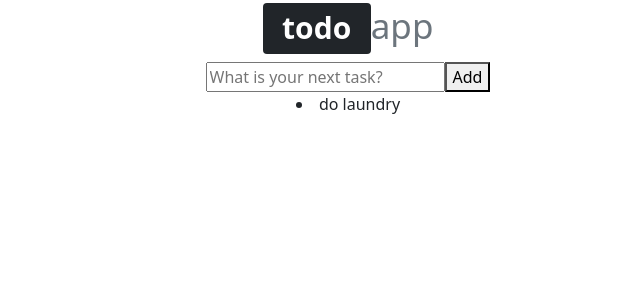
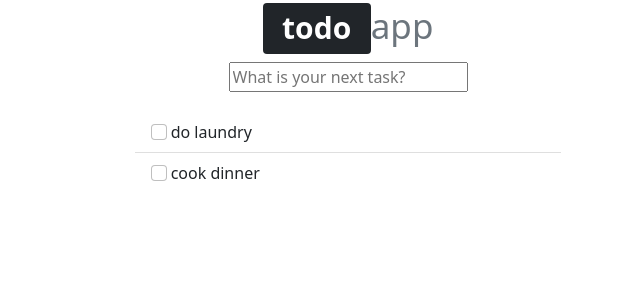
Before and after one commit to RNedder/todo-app, a React (Create React App) app: page / in a window 1280 px wide. Shown: the top 300 px of the page, without its empty margins (292-932 px from the left). Built offline with nearby package versions, Linux system fonts and the light colour scheme.

Commit message:
added bootstrap styling

```diff
--- a/src/App.css
+++ b/src/App.css
@@ -1,38 +1,10 @@
-.App {
-  text-align: center;
+
+.header-container {
+  margin-bottom: 20px;
+  text-align: center
 }
 
-.App-logo {
-  height: 40vmin;
-  pointer-events: none;
+/* checkbox styling */
+.form-check-input {
+
 }
-
-@media (prefers-reduced-motion: no-preference) {
-  .App-logo {
-    animation: App-logo-spin infinite 20s linear;
-  }
-}
-
-.App-header {
-  background-color: #282c34;
-  min-height: 100vh;
-  display: flex;
-  flex-direction: column;
-  align-items: center;
-  justify-content: center;
-  font-size: calc(10px + 2vmin);
-  color: white;
-}
-
-.App-link {
-  color: #61dafb;
-}
-
-@keyframes App-logo-spin {
-  from {
-    transform: rotate(0deg);
-  }
-  to {
-    transform: rotate(360deg);
-  }
-}
--- a/src/App.js
+++ b/src/App.js
@@ -1,5 +1,5 @@
 import { useReducer } from 'react';
-import { v4 as uuid } from 'uuid'; // uni
+import { v4 as uuid } from 'uuid';
 import Header from './components/Header';
 import AddTask from './components/AddTask';
 import TaskDisplay from './components/TaskDisplay';
@@ -8,7 +8,8 @@ import './App.css';
 // initialState object of the todo list - contains an empty array for task objects to be added to
 const initialState = {
   tasks: [
-    { id: uuid(), name: 'do laundry'} // test object - REMOVE LATER
+    { id: uuid(), name: 'do laundry'}, // test object - REMOVE LATER
+    { id: uuid(), name: 'cook dinner'}
   ]
 };
 
@@ -49,6 +50,7 @@ function App() {
 
       {/* Task List */}
       <div className='list-container'>
+        <ul className='list-group list-group-flush col-8 col-md-6 col-lg-4 offset-2 offset-md-3 offset-lg-4' >
           {/* Iterates through the tasks from initialState and maps them into the view list */}
           {tasks.map((task) => {
             return (
@@ -59,9 +61,7 @@ function App() {
               />
             );
           })}
-
-
-
+        </ul>
       </div>
     </div>
   );
--- a/src/components/AddTask.js
+++ b/src/components/AddTask.js
@@ -1,4 +1,5 @@
 import { useState } from 'react';
+import { Button } from 'reactstrap';
 
 const AddTask = ({ dispatch }) => {
 
@@ -19,11 +20,12 @@ const AddTask = ({ dispatch }) => {
 
     return (
 
-        <form onSubmit={handleSubmit}>
+        <form className='input-group d-flex justify-content-center' onSubmit={handleSubmit}> {/* onSubmit when 'submit' button is clicked */}
 
             {/* Task Input */}
-            <input type='text' value={inputValue} onChange={handleChange} placeholder='What is your next task?' />
-            <button type='submit' color='warning'>Add</button>
+            <input type='text' value={inputValue} alt='add a task' onChange={handleChange} placeholder='What is your next task?' />
+            {/* 'Add' button only appears when an inputValue is registered */}
+            {inputValue && <Button type='submit' color='outline-success'>Add</Button>}
         </form>
 
     )
--- a/src/components/TaskDisplay.js
+++ b/src/components/TaskDisplay.js
@@ -1,7 +1,10 @@
 // Display format for each task in the list
 const TaskDisplay = ({ task, dispatch }) => {
     return (
-        <li className='task-item'>{task.name}</li>
+        <li className='task-item list-group-item'>
+            <input class='form-check-input me-1' type='checkbox' value='' id={task.id}Checkbox />
+            <label class='form-check-label' for={task.id}Checkbox >{task.name}</label>
+        </li>
     );
 };
 
```
Lines whose indentation alone changed are shown as unchanged.
